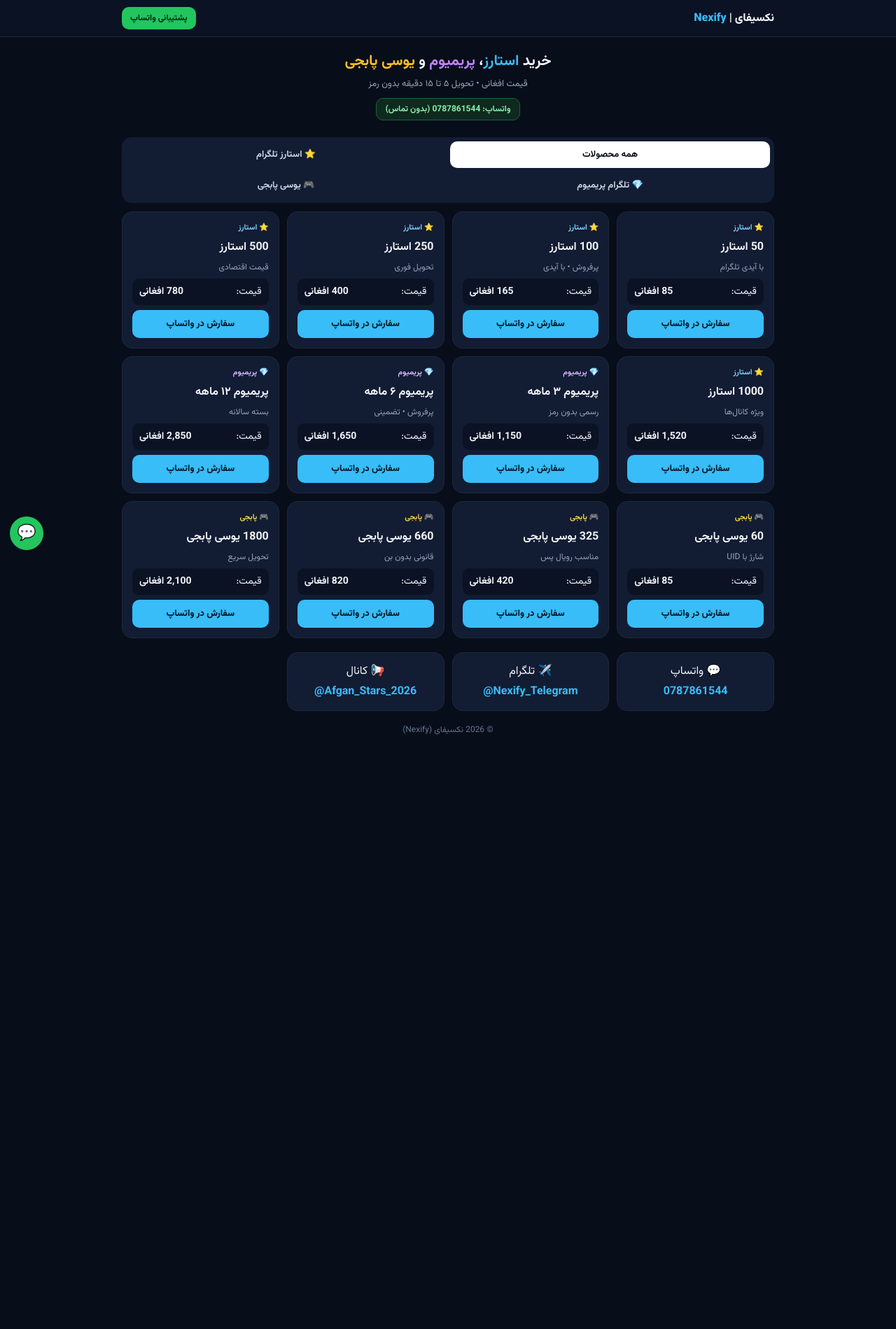
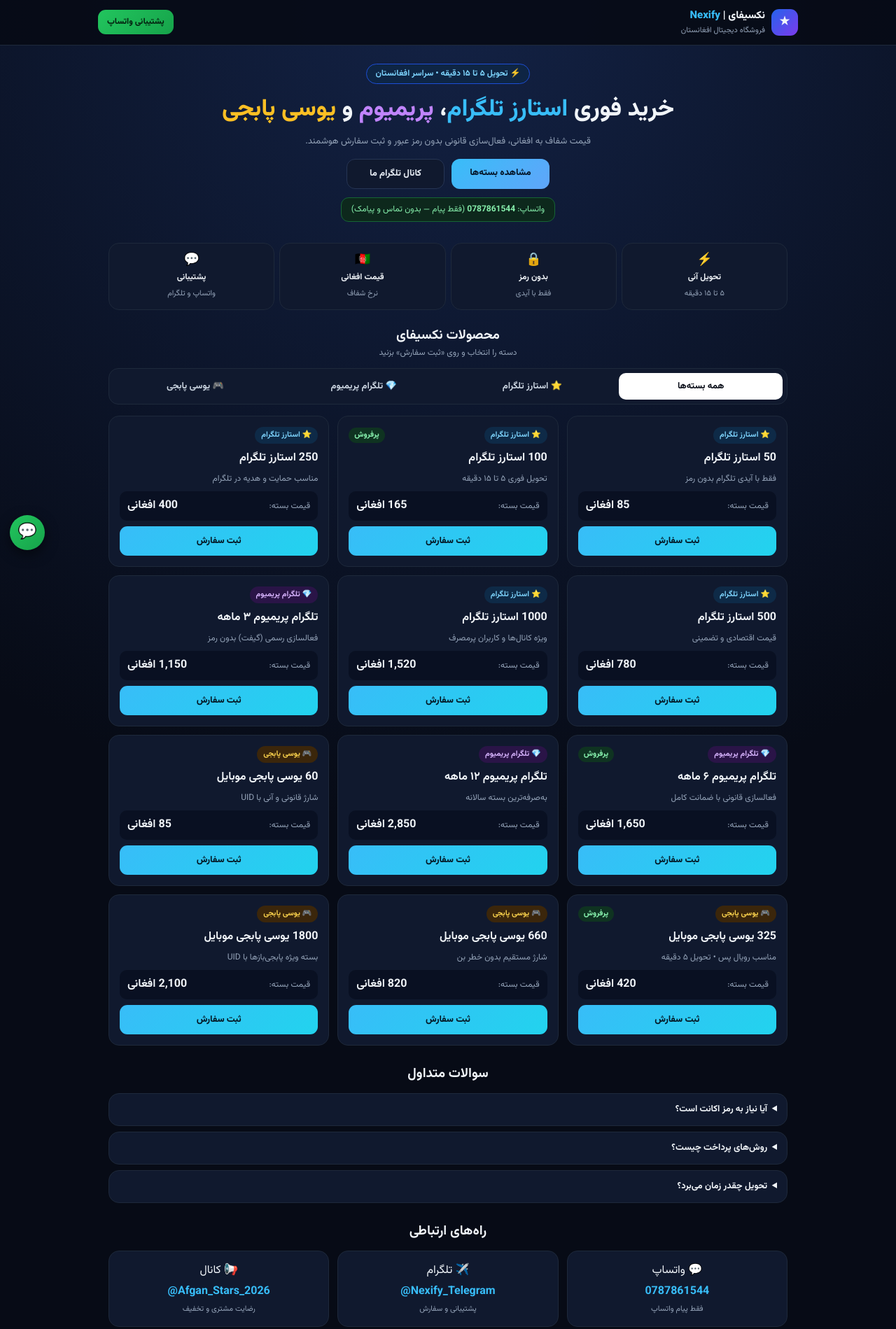
Before and after one commit to santoktokzars-hub/nexify, a plain HTML site: page index.html in a window 1280 px wide. Shown: the top 1899 px of the page at 70% size. Before the commit the page ends 1128 px from the top, so only its background shows below. Drawn offline with Linux system fonts and the light colour scheme.

Commit message:
Add files via upload

```diff
--- /dev/null
+++ b/app.js
@@ -0,0 +1,89 @@
+const WA = "93787861544";
+const TG = "Nexify_Telegram";
+const CATS = {s:"⭐ استارز تلگرام", p:"💎 تلگرام پریمیوم", u:"🎮 یوسی پابجی"};
+const ITEMS = [
+  ["s","50 استارز تلگرام","85","فقط با آیدی تلگرام بدون رمز",0],
+  ["s","100 استارز تلگرام","165","تحویل فوری ۵ تا ۱۵ دقیقه",1],
+  ["s","250 استارز تلگرام","400","مناسب حمایت و هدیه در تلگرام",0],
+  ["s","500 استارز تلگرام","780","قیمت اقتصادی و تضمینی",0],
+  ["s","1000 استارز تلگرام","1,520","ویژه کانال‌ها و کاربران پرمصرف",0],
+  ["p","تلگرام پریمیوم ۳ ماهه","1,150","فعالسازی رسمی (گیفت) بدون رمز",0],
+  ["p","تلگرام پریمیوم ۶ ماهه","1,650","فعالسازی قانونی با ضمانت کامل",1],
+  ["p","تلگرام پریمیوم ۱۲ ماهه","2,850","به‌صرفه‌ترین بسته سالانه",0],
+  ["u","60 یوسی پابجی موبایل","85","شارژ قانونی و آنی با UID",0],
+  ["u","325 یوسی پابجی موبایل","420","مناسب رویال پس • تحویل ۵ دقیقه",1],
+  ["u","660 یوسی پابجی موبایل","820","شارژ مستقیم بدون خطر بن",0],
+  ["u","1800 یوسی پابجی موبایل","2,100","بسته ویژه پابجی‌بازها با UID",0]
+];
+
+let cur = null;
+
+function render(cat) {
+  const g = document.getElementById("grid");
+  g.innerHTML = ITEMS.map((x, i) => {
+    if (cat !== "a" && x[0] !== cat) return "";
+    const hot = x[4] ? '<span class="hot">پرفروش</span>' : "";
+    return `<article class="card ${x[0]}">
+      <div class="ct"><span class="tag">${CATS[x[0]]}</span>${hot}</div>
+      <h3>${x[1]}</h3>
+      <p>${x[3]}</p>
+      <div class="pr"><span>قیمت بسته:</span><b>${x[2]} افغانی</b></div>
+      <button class="ord" onclick="openM(${i})">ثبت سفارش</button>
+    </article>`;
+  }).join("");
+}
+
+function filterCat(cat, btn) {
+  document.querySelectorAll(".tb").forEach(b => b.classList.remove("on"));
+  if (btn) btn.classList.add("on");
+  render(cat);
+}
+
+function openM(i) {
+  cur = ITEMS[i];
+  document.getElementById("mTitle").textContent = "سفارش: " + cur[1];
+  document.getElementById("mPrice").textContent = "مبلغ: " + cur[2] + " افغانی";
+  const lbl = document.getElementById("mLbl");
+  const inp = document.getElementById("mId");
+  if (cur[0] === "u") {
+    lbl.textContent = "آیدی عددی پابجی (UID):";
+    inp.placeholder = "مثلاً 5123456789";
+  } else {
+    lbl.textContent = "آیدی تلگرام (Username):";
+    inp.placeholder = "مثلاً @username";
+  }
+  inp.value = "";
+  document.getElementById("mNote").value = "";
+  document.getElementById("modal").classList.add("open");
+}
+
+function closeM() {
+  document.getElementById("modal").classList.remove("open");
+}
+
+function sendOrder(via) {
+  const id = document.getElementById("mId").value.trim();
+  if (!id) {
+    alert("لطفاً آیدی تلگرام یا UID پابجی را وارد کنید.");
+    return;
+  }
+  const pay = document.getElementById("mPay").value;
+  const note = document.getElementById("mNote").value.trim();
+  const idLabel = cur[0] === "u" ? "UID پابجی" : "آیدی تلگرام";
+  let msg = `سلام نکسیفای، سفارش جدید دارم:\n` +
+            `بسته: ${cur[1]}\n` +
+            `قیمت: ${cur[2]} افغانی\n` +
+            `${idLabel}: ${id}\n` +
+            `پرداخت: ${pay}`;
+  if (note) msg += `\nتوضیح: ${note}`;
+
+  if (via === "wa") {
+    window.open(`https://wa.me/${WA}?text=${encodeURIComponent(msg)}`, "_blank");
+  } else {
+    if (navigator.clipboard) navigator.clipboard.writeText(msg).catch(()=>{});
+    window.open(`https://t.me/${TG}?text=${encodeURIComponent(msg)}`, "_blank");
+  }
+  closeM();
+}
+
+render("a");
--- a/index.html
+++ b/index.html
@@ -3,78 +3,94 @@
 <head>
 <meta charset="UTF-8">
 <meta name="viewport" content="width=device-width,initial-scale=1">
-<title>نکسیفای | Nexify</title>
+<title>نکسیفای (Nexify) | فروشگاه دیجیتال افغانستان</title>
 <link href="https://fonts.googleapis.com/css2?family=Vazirmatn:wght@400;700;800&display=swap" rel="stylesheet">
-<style>
-*{box-sizing:border-box;margin:0;padding:0}
-body{font-family:Vazirmatn,sans-serif;background:#080d1a;color:#f1f5f9;padding-bottom:76px}
-a{color:inherit;text-decoration:none}
-.c{max-width:960px;margin:auto;padding:0 14px}
-header{position:sticky;top:0;background:#0b1224;border-bottom:1px solid #1e293b;padding:10px 0}
-.nav,.pr{display:flex;justify-content:space-between;align-items:center}
-.bn{font-weight:800;font-size:16px}.bn span{color:#38bdf8}
-.wb{background:#22c55e;color:#052e16;font:800 12px Vazirmatn;padding:7px 12px;border-radius:10px}
-.hero{text-align:center;padding:18px 0 12px}
-.hero h1{font-size:21px;margin-bottom:6px}.c1{color:#38bdf8}.c2{color:#c084fc}.c3{color:#fbbf24}
-.hero p{color:#94a3b8;font-size:13px;margin-bottom:10px}
-.pn{display:inline-block;background:#0f291e;border:1px solid #166534;color:#86efac;padding:6px 12px;border-radius:10px;font-size:12px;font-weight:700}
-.tabs{display:grid;grid-template-columns:1fr 1fr;gap:6px;background:#121c33;padding:6px;border-radius:14px;margin:12px 0}
-.tb{border:0;background:0;color:#cbd5e1;font:700 13px Vazirmatn;padding:9px;border-radius:10px}
-.tb.on{background:#fff;color:#080d1a}
-.g,.ct{display:grid;grid-template-columns:repeat(auto-fill,minmax(220px,1fr));gap:11px}
-.k,.cc{background:#121c33;border:1px solid #1e293b;border-radius:15px;padding:14px;display:flex;flex-direction:column;gap:7px}
-.t{font-size:11px;font-weight:700;color:#7dd3fc}.p .t{color:#d8b4fe}.u .t{color:#fcd34d}
-.k h3{font-size:16px}.k p{font-size:12px;color:#94a3b8}
-.pr{background:#0b1224;padding:8px 10px;border-radius:9px;font-size:14px}
-.bo{text-align:center;background:#38bdf8;color:#041926;font-weight:800;font-size:13px;padding:10px;border-radius:10px}
-.ct{margin-top:20px}.cc{text-align:center;gap:4px}.cc b{direction:ltr;color:#38bdf8}
-footer{text-align:center;color:#64748b;font-size:12px;margin-top:18px}
-.fab{position:fixed;left:14px;bottom:14px;width:48px;height:48px;border-radius:50%;background:#22c55e;color:#fff;display:flex;align-items:center;justify-content:center;font-size:22px}
-</style>
+<link rel="stylesheet" href="style.css">
 </head>
 <body>
-<header><div class="c nav"><div class="bn">نکسیفای | <span>Nexify</span></div><a class="wb" href="https://wa.me/93787861544">پشتیبانی واتساپ</a></div></header>
+<header>
+  <div class="c nav">
+    <a href="#" class="brand">
+      <div class="logo">★</div>
+      <div><div class="bn">نکسیفای | <span>Nexify</span></div><small>فروشگاه دیجیتال افغانستان</small></div>
+    </a>
+    <a class="wa-btn" href="https://wa.me/93787861544" target="_blank">پشتیبانی واتساپ</a>
+  </div>
+</header>
+
 <main class="c">
-<div class="hero">
-<h1>خرید <span class="c1">استارز</span>، <span class="c2">پریمیوم</span> و <span class="c3">یوسی پابجی</span></h1>
-<p>قیمت افغانی • تحویل ۵ تا ۱۵ دقیقه بدون رمز</p>
-<div class="pn">واتساپ: 0787861544 (بدون تماس)</div>
+  <section class="hero">
+    <span class="badge">⚡ تحویل ۵ تا ۱۵ دقیقه • سراسر افغانستان</span>
+    <h1>خرید فوری <span class="c1">استارز تلگرام</span>، <span class="c2">پریمیوم</span> و <span class="c3">یوسی پابجی</span></h1>
+    <p>قیمت شفاف به افغانی، فعال‌سازی قانونی بدون رمز عبور و ثبت سفارش هوشمند.</p>
+    <div class="h-btns">
+      <a href="#shop" class="btn-p">مشاهده بسته‌ها</a>
+      <a href="https://t.me/Afgan_Stars_2026" target="_blank" class="btn-s">کانال تلگرام ما</a>
+    </div>
+    <div class="phone-bar">واتساپ: <b>0787861544</b> (فقط پیام — بدون تماس و پیامک)</div>
+  </section>
+
+  <section class="trust">
+    <div><span>⚡</span><b>تحویل آنی</b><small>۵ تا ۱۵ دقیقه</small></div>
+    <div><span>🔒</span><b>بدون رمز</b><small>فقط با آیدی</small></div>
+    <div><span>🇦🇫</span><b>قیمت افغانی</b><small>نرخ شفاف</small></div>
+    <div><span>💬</span><b>پشتیبانی</b><small>واتساپ و تلگرام</small></div>
+  </section>
+
+  <section id="shop">
+    <div class="sec-h"><h2>محصولات نکسیفای</h2><p>دسته را انتخاب و روی «ثبت سفارش» بزنید</p></div>
+    <div class="tabs">
+      <button class="tb on" onclick="filterCat('a',this)">همه بسته‌ها</button>
+      <button class="tb" onclick="filterCat('s',this)">⭐ استارز تلگرام</button>
+      <button class="tb" onclick="filterCat('p',this)">💎 تلگرام پریمیوم</button>
+      <button class="tb" onclick="filterCat('u',this)">🎮 یوسی پابجی</button>
+    </div>
+    <div class="grid" id="grid"></div>
+  </section>
+
+  <section class="sec">
+    <div class="sec-h"><h2>سوالات متداول</h2></div>
+    <div class="faq">
+      <details><summary>آیا نیاز به رمز اکانت است؟</summary><p>خیر، همه سفارش‌ها فقط با آیدی تلگرام یا UID پابجی انجام می‌شوند.</p></details>
+      <details><summary>روش‌های پرداخت چیست؟</summary><p>حساب‌پی (HesabPay)، تتر (USDT) و انتقال بانکی / صرافی.</p></details>
+      <details><summary>تحویل چقدر زمان می‌برد؟</summary><p>بین ۵ تا ۱۵ دقیقه پس از تایید پرداخت، بسته فعال می‌شود.</p></details>
+    </div>
+  </section>
+
+  <section class="sec">
+    <div class="sec-h"><h2>راه‌های ارتباطی</h2></div>
+    <div class="contacts">
+      <a class="box" href="https://wa.me/93787861544" target="_blank"><span>💬 واتساپ</span><b>0787861544</b><small>فقط پیام واتساپ</small></a>
+      <a class="box" href="https://t.me/Nexify_Telegram" target="_blank"><span>✈️ تلگرام</span><b>@Nexify_Telegram</b><small>پشتیبانی و سفارش</small></a>
+      <a class="box" href="https://t.me/Afgan_Stars_2026" target="_blank"><span>📢 کانال</span><b>@Afgan_Stars_2026</b><small>رضایت مشتری و تخفیف</small></a>
+    </div>
+  </section>
+
+  <footer>© 2026 فروشگاه دیجیتال نکسیفای (Nexify)</footer>
+</main>
+
+<a class="fab" href="https://wa.me/93787861544" target="_blank">💬</a>
+
+<div class="modal" id="modal" onclick="if(event.target===this)closeM()">
+  <div class="m-box">
+    <div class="m-top"><h3 id="mTitle">ثبت سفارش</h3><button onclick="closeM()">✕</button></div>
+    <div class="m-price" id="mPrice"></div>
+    <label id="mLbl">آیدی تلگرام:</label>
+    <input id="mId" type="text" placeholder="@username">
+    <label>روش پرداخت:</label>
+    <select id="mPay">
+      <option>حساب‌پی (HesabPay)</option>
+      <option>تتر (USDT)</option>
+      <option>انتقال بانکی / صرافی</option>
+      <option>سایر روش‌ها (هماهنگی در چت)</option>
+    </select>
+    <label>توضیحات (اختیاری):</label>
+    <input id="mNote" type="text" placeholder="مثلاً: فوری انجام شود">
+    <button class="btn-go" onclick="sendOrder('wa')">ارسال سفارش در واتساپ</button>
+    <button class="btn-tg" onclick="sendOrder('tg')">ارسال سفارش در تلگرام</button>
+  </div>
 </div>
-<div class="tabs">
-<button class="tb on" onclick="f('a',this)">همه محصولات</button>
-<button class="tb" onclick="f('s',this)">⭐ استارز تلگرام</button>
-<button class="tb" onclick="f('p',this)">💎 تلگرام پریمیوم</button>
-<button class="tb" onclick="f('u',this)">🎮 یوسی پابجی</button>
-</div>
-<div class="g" id="g"></div>
-<div class="ct">
-<a class="cc" href="https://wa.me/93787861544">💬 واتساپ<b>0787861544</b></a>
-<a class="cc" href="https://t.me/Nexify_Telegram">✈️ تلگرام<b>@Nexify_Telegram</b></a>
-<a class="cc" href="https://t.me/Afgan_Stars_2026">📢 کانال<b>@Afgan_Stars_2026</b></a>
-</div>
-<footer>© 2026 نکسیفای (Nexify)</footer>
-</main>
-<a class="fab" href="https://wa.me/93787861544">💬</a>
-<script>
-const L={s:"⭐ استارز",p:"💎 پریمیوم",u:"🎮 پابجی"},D=[
-["s","50 استارز","85","با آیدی تلگرام"],
-["s","100 استارز","165","پرفروش • با آیدی"],
-["s","250 استارز","400","تحویل فوری"],
-["s","500 استارز","780","قیمت اقتصادی"],
-["s","1000 استارز","1,520","ویژه کانال‌ها"],
-["p","پریمیوم ۳ ماهه","1,150","رسمی بدون رمز"],
-["p","پریمیوم ۶ ماهه","1,650","پرفروش • تضمینی"],
-["p","پریمیوم ۱۲ ماهه","2,850","بسته سالانه"],
-["u","60 یوسی پابجی","85","شارژ با UID"],
-["u","325 یوسی پابجی","420","مناسب رویال پس"],
-["u","660 یوسی پابجی","820","قانونی بدون بن"],
-["u","1800 یوسی پابجی","2,100","تحویل سریع"]];
-function f(c,b){
-if(b){document.querySelectorAll(".tb").forEach(x=>x.classList.remove("on"));b.classList.add("on");}
-document.getElementById("g").innerHTML=D.filter(x=>c=="a"||x[0]==c).map(x=>
-`<div class="k ${x[0]}"><span class="t">${L[x[0]]}</span><h3>${x[1]}</h3><p>${x[3]}</p><div class="pr"><span>قیمت:</span><b>${x[2]} افغانی</b></div><a class="bo" target="_blank" href="https://wa.me/93787861544?text=${encodeURIComponent("سفارش "+x[1]+" ("+x[2]+" افغانی)")}">سفارش در واتساپ</a></div>`
-).join("");}
-f("a");
-</script>
+
+<script src="app.js"></script>
 </body>
 </html>
--- /dev/null
+++ b/style.css
@@ -0,0 +1,53 @@
+*{box-sizing:border-box;margin:0;padding:0}
+html{scroll-behavior:smooth}
+body{font-family:Vazirmatn,sans-serif;background:radial-gradient(circle at top,#132245,#070b16 55%);color:#f1f5f9;line-height:1.6;padding-bottom:84px}
+a{color:inherit;text-decoration:none}
+.c{max-width:1000px;margin:auto;padding:0 15px}
+header{position:sticky;top:0;z-index:20;background:rgba(7,11,22,.92);border-bottom:1px solid #1e293b}
+.nav,.brand,.ct,.pr,.m-top{display:flex;justify-content:space-between;align-items:center}
+.nav{padding:11px 0;gap:10px}.brand{gap:9px}
+.logo{width:38px;height:38px;border-radius:11px;background:linear-gradient(135deg,#2563eb,#7c3aed);display:flex;align-items:center;justify-content:center;font-size:19px}
+.bn{font-weight:800;font-size:15px}.bn span{color:#38bdf8}.brand small{display:block;font-size:11px;color:#94a3b8}
+.wa-btn{background:linear-gradient(135deg,#22c55e,#16a34a);color:#042411;font-weight:800;font-size:12px;padding:8px 13px;border-radius:11px}
+.hero{text-align:center;padding:26px 0 16px}
+.badge{display:inline-block;padding:4px 12px;border-radius:99px;background:#0e2544;border:1px solid #1d4ed8;color:#7dd3fc;font-size:12px;font-weight:700;margin-bottom:10px}
+.hero h1{font-size:clamp(22px,6vw,34px);font-weight:800;margin-bottom:8px}
+.c1{color:#38bdf8}.c2{color:#c084fc}.c3{color:#fbbf24}
+.hero p{color:#94a3b8;font-size:13px;max-width:520px;margin:0 auto 14px}
+.h-btns{display:flex;flex-wrap:wrap;justify-content:center;gap:10px;margin-bottom:12px}
+.btn-p,.btn-s{padding:10px 18px;border-radius:12px;font-weight:800;font-size:13px;min-width:140px}
+.btn-p{background:linear-gradient(135deg,#38bdf8,#60a5fa);color:#051629}
+.btn-s{background:#10192e;border:1px solid #263554;color:#e2e8f0}
+.phone-bar{display:inline-block;background:#0d281c;border:1px solid #166534;color:#86efac;padding:7px 14px;border-radius:11px;font-size:12px}
+.phone-bar b{direction:ltr;unicode-bidi:embed}
+.trust,.tabs{display:grid;grid-template-columns:1fr 1fr;gap:7px;margin:14px 0 22px}
+@media(min-width:640px){.trust,.tabs{grid-template-columns:repeat(4,1fr)}}
+.trust div,.card,.box,.faq details{background:#10192e;border:1px solid #1e293b;border-radius:15px}
+.trust div{padding:10px 6px;text-align:center}.trust span{font-size:18px;display:block}.trust b{display:block;font-size:12px}.trust small{font-size:11px;color:#94a3b8}
+.sec{margin-top:26px}.sec-h{text-align:center;margin-bottom:12px}.sec-h h2{font-size:19px}.sec-h p{font-size:12px;color:#94a3b8}
+.tabs{background:#10192e;border:1px solid #1e293b;padding:6px;border-radius:14px;margin:0 0 16px}
+.tb{border:0;background:0;color:#cbd5e1;font:700 13px Vazirmatn,sans-serif;padding:9px 6px;border-radius:10px;cursor:pointer}
+.tb.on{background:#fff;color:#070b16}
+.grid,.contacts{display:grid;grid-template-columns:repeat(auto-fill,minmax(240px,1fr));gap:12px}
+.card,.box{padding:15px;display:flex;flex-direction:column;gap:8px}
+.card:hover{border-color:#38bdf8}
+.tag{font-size:11px;font-weight:700;padding:3px 9px;border-radius:99px;background:#0e2a47;color:#7dd3fc}
+.p .tag{background:#2a1447;color:#d8b4fe}.u .tag{background:#3b260b;color:#fcd34d}
+.hot{font-size:11px;font-weight:800;padding:2px 8px;border-radius:99px;background:#0f3321;color:#86efac}
+.card h3{font-size:16px}.card p{font-size:12px;color:#94a3b8;flex-grow:1}
+.pr{background:#091022;padding:8px 11px;border-radius:10px}.pr span{font-size:12px;color:#94a3b8}.pr b{font-size:16px}
+.ord,.btn-go,.btn-tg{border:0;width:100%;font:800 13px Vazirmatn,sans-serif;padding:11px;border-radius:11px;cursor:pointer}
+.ord{background:linear-gradient(135deg,#38bdf8,#22d3ee);color:#041926}
+.faq{display:flex;flex-direction:column;gap:8px}.faq details{padding:12px 14px}.faq summary{font-weight:700;font-size:13px;cursor:pointer}.faq p{font-size:12px;color:#94a3b8;margin-top:7px}
+.contacts .box{text-align:center;gap:4px}.contacts b{direction:ltr;color:#38bdf8}.contacts small{color:#94a3b8;font-size:11px}
+footer{text-align:center;color:#64748b;font-size:12px;margin-top:26px;padding-top:14px;border-top:1px solid #1e293b}
+.fab{position:fixed;left:14px;bottom:14px;z-index:25;width:50px;height:50px;border-radius:50%;background:linear-gradient(135deg,#22c55e,#16a34a);color:#fff;display:flex;align-items:center;justify-content:center;font-size:22px;box-shadow:0 6px 18px #0008}
+.modal{position:fixed;inset:0;z-index:50;background:rgba(0,0,0,.75);display:none;align-items:center;justify-content:center;padding:14px}
+.modal.open{display:flex}
+.m-box{width:100%;max-width:390px;background:#10192e;border:1px solid #38bdf8;border-radius:18px;padding:18px;display:flex;flex-direction:column;gap:9px}
+.m-top button{border:0;background:#1e293b;color:#fff;width:30px;height:30px;border-radius:8px;cursor:pointer}
+.m-price{background:#0e2544;color:#7dd3fc;padding:8px;border-radius:10px;font-weight:800;font-size:14px;text-align:center}
+.m-box label{font-size:12px;color:#cbd5e1;font-weight:700}
+.m-box input,.m-box select{width:100%;padding:10px;border-radius:10px;border:1px solid #334155;background:#070b16;color:#fff;font:600 13px Vazirmatn,sans-serif}
+.btn-go{background:linear-gradient(135deg,#22c55e,#16a34a);color:#042411;margin-top:4px}
+.btn-tg{background:#0e2544;color:#7dd3fc;border:1px solid #1d4ed8}
```
